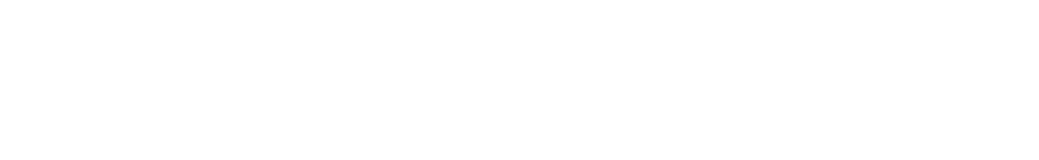
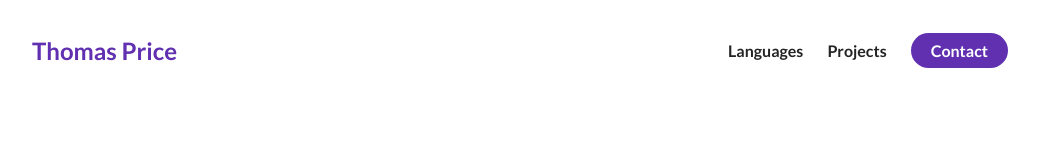
Before and after one commit to TheStudentDev2005/Frontend-Simplified-Week-2-EPortfolio, a plain HTML site: page index.html in a window 1280 px wide. Shown: the whole page, without its empty margins (120-1159 px from the left). Drawn offline with Linux system fonts and the light colour scheme.

Commit message:
Nav Bar Done

```diff
--- a/index.html
+++ b/index.html
@@ -4,10 +4,36 @@
     <meta charset="UTF-8">
     <meta http-equiv="X-UA-Compatible" content="IE=edge">
     <meta name="viewport" content="width=device-width, initial-scale=1.0">
-    <title>E-Portfolio</title>
+    <title>Thomas Price</title>
     <link rel="stylesheet" href="style.css">
 </head>
 <body>
-
+    <secion id="about-me">
+        <nav>
+            <div class="personal__logo">Thomas Price</div>
+            <ul class="nav__link--list">
+                <li>
+                    <a href="" class="
+                    nav__link--anchor
+                    link__hover-effect
+                    link__hover-effect--black
+                    ">Languages</a>
+                </li>
+                <li>
+                    <a href="" class="
+                    nav__link--anchor
+                    link__hover-effect
+                    link__hover-effect--black
+                    ">Projects</a>
+                </li>
+                <li>
+                    <a href="" class="
+                    nav__link--anchor
+                    nav__link--anchor-primary
+                    ">Contact</a>
+                </li>
+            </ul>
+        </nav>
+    </secion>
 </body>
 </html>
--- a/style.css
+++ b/style.css
@@ -0,0 +1,65 @@
+@import url('https://fonts.googleapis.com/css2?family=Lato:wght@400;700&display=swap');
+
+* {
+    font-family: 'Lato', sans-serif;
+    padding: 0;
+    margin: 0;
+    box-sizing: border-box;
+}
+
+h1, h2, h3, h4, h5, h6, span {
+    color: #242424;
+    text-align: center;
+    line-height: 1.25;
+}
+
+p {
+    line-height: 1.5;
+    font-size: 16px;
+}
+
+li {
+    list-style-type: none;
+}
+
+/* Nav Bar */
+
+nav {
+    height: 100px;
+    width: 100%;
+    max-width: 1000px;
+    margin: 0 auto;
+    display: flex;
+    justify-content: space-between;
+    align-items: center;
+}
+
+.nav__link--list {
+    display: flex;
+}
+
+.nav__link--anchor {
+    margin: 0 12px;
+    color: #242424;
+    text-decoration: none;
+    font-weight: 700;
+}
+
+.nav__link--anchor-primary {
+    background-color: #6030b1;
+    padding: 8px 20px;
+    border-radius: 50px;
+    color: white;
+    transition: all 300ms ease;
+}
+
+.nav__link--anchor-primary:hover {
+    background-color: #5d3eff;
+}
+
+.personal__logo {
+    font-size: 24px;
+    color: #6030b1;
+    margin: 0 12px;
+    font-weight: 700;
+}
```
